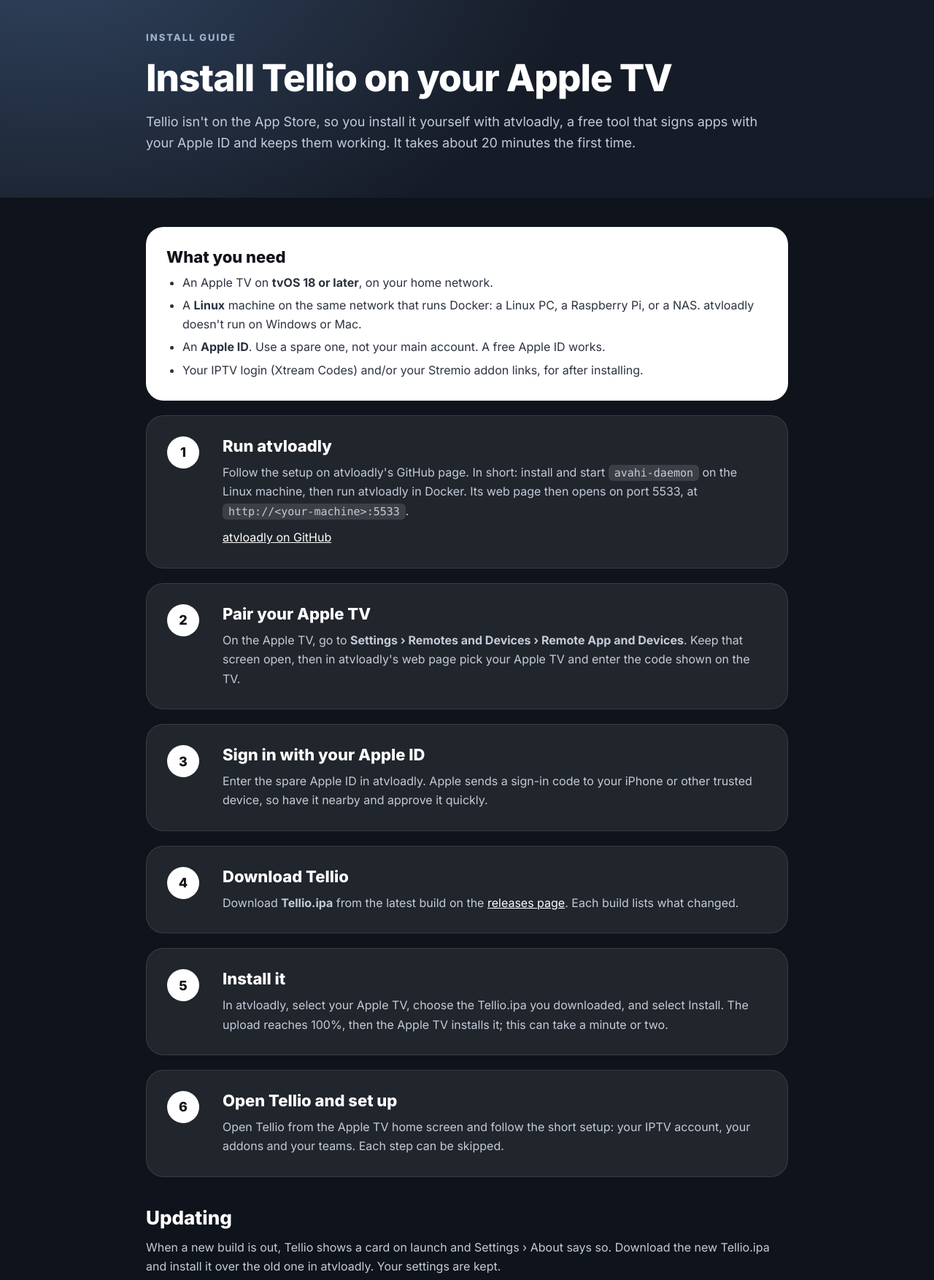
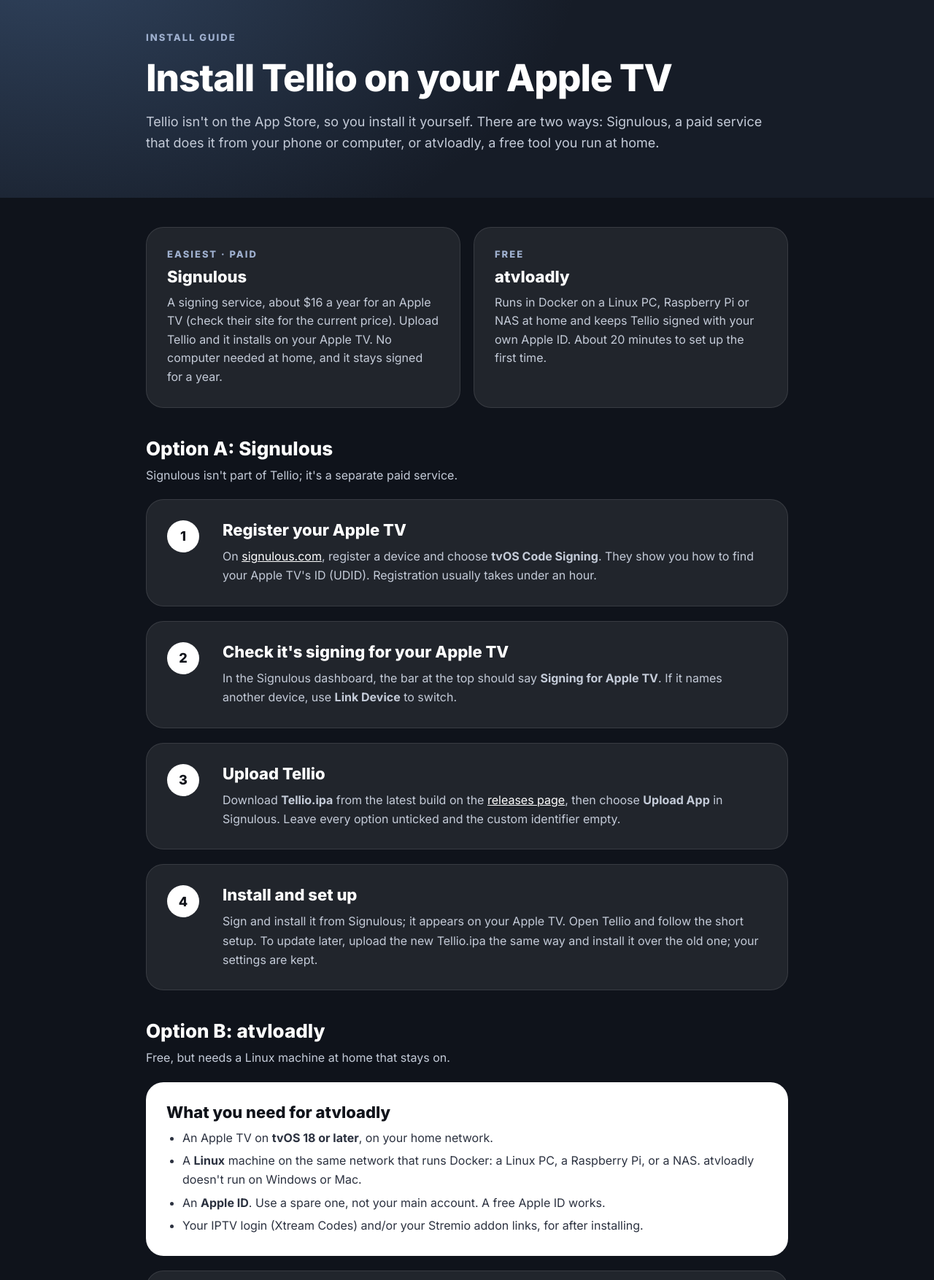
Before and after one commit to MS2620/streambox-site, a plain HTML site: page install.html in a window 1280 px wide. Shown: the part 84-1838 px from the top of the page at 73% size. Drawn offline with Linux system fonts and the light colour scheme.

Commit message:
Add Signulous as an easier way to install
The install guide now opens with a choice between Signulous (paid, no
computer at home) and atvloadly (free, needs a Linux machine), with four
steps for Signulous followed by the existing atvloadly steps. The home
page's install steps, limitations and FAQ mention both.

```diff
--- a/install.html
+++ b/install.html
@@ -35,12 +35,48 @@ section{scroll-margin-top:20px}
     <div style="max-width:880px;margin:0 auto;padding:40px 24px 60px;display:flex;flex-direction:column;gap:16px">
       <span style="font-size:13px;font-weight:800;letter-spacing:2px;color:#9fb0cf">INSTALL GUIDE</span>
       <h1 style="margin:0;font-size:clamp(2rem, 4.5vw, 3.2rem);font-weight:800;letter-spacing:-0.02em">Install Tellio on your Apple TV</h1>
-      <p style="margin:0;font-size:18px;line-height:1.6;color:#c4cbd8">Tellio isn't on the App Store, so you install it yourself with atvloadly, a free tool that signs apps with your Apple ID and keeps them working. It takes about 20 minutes the first time.</p>
+      <p style="margin:0;font-size:18px;line-height:1.6;color:#c4cbd8">Tellio isn't on the App Store, so you install it yourself. There are two ways: Signulous, a paid service that does it from your phone or computer, or atvloadly, a free tool you run at home.</p>
     </div>
   </header>
   <main style="max-width:880px;margin:0 auto;padding:40px 24px 90px;display:flex;flex-direction:column;gap:20px">
+    <section style="display:grid;grid-template-columns:repeat(auto-fit, minmax(min(18rem, 100%), 1fr));gap:18px">
+      <div style="padding:28px;border-radius:24px;background:rgba(255,255,255,0.08);border:1px solid rgba(255,255,255,0.1);display:flex;flex-direction:column;gap:10px">
+        <span style="font-size:13px;font-weight:800;letter-spacing:2px;color:#9fb0cf">EASIEST · PAID</span>
+        <h2 style="margin:0;font-size:22px;font-weight:800">Signulous</h2>
+        <p style="margin:0;font-size:16px;line-height:1.6;color:#c4cbd8">A signing service, about $16 a year for an Apple TV (check their site for the current price). Upload Tellio and it installs on your Apple TV. No computer needed at home, and it stays signed for a year.</p>
+      </div>
+      <div style="padding:28px;border-radius:24px;background:rgba(255,255,255,0.08);border:1px solid rgba(255,255,255,0.1);display:flex;flex-direction:column;gap:10px">
+        <span style="font-size:13px;font-weight:800;letter-spacing:2px;color:#9fb0cf">FREE</span>
+        <h2 style="margin:0;font-size:22px;font-weight:800">atvloadly</h2>
+        <p style="margin:0;font-size:16px;line-height:1.6;color:#c4cbd8">Runs in Docker on a Linux PC, Raspberry Pi or NAS at home and keeps Tellio signed with your own Apple ID. About 20 minutes to set up the first time.</p>
+      </div>
+    </section>
+    <section style="display:flex;flex-direction:column;gap:8px;padding-top:20px">
+      <h2 style="margin:0;font-size:26px;font-weight:800">Option A: Signulous</h2>
+      <p style="margin:0;font-size:16px;line-height:1.65;color:#c4cbd8">Signulous isn't part of Tellio; it's a separate paid service.</p>
+    </section>
+    <section style="display:grid;grid-template-columns:56px 1fr;gap:20px;padding:28px;border-radius:24px;background:rgba(255,255,255,0.08);border:1px solid rgba(255,255,255,0.1)">
+      <span style="width:44px;height:44px;border-radius:50%;background:#ffffff;color:#10131a;font-weight:800;font-size:18px;display:flex;align-items:center;justify-content:center">1</span>
+      <div style="display:flex;flex-direction:column;gap:10px;min-width:0"><h2 style="margin:0;font-size:22px;font-weight:800">Register your Apple TV</h2><p style="margin:0;font-size:16px;line-height:1.65;color:#c4cbd8">On <a href="https://www.signulous.com">signulous.com</a>, register a device and choose <b>tvOS Code Signing</b>. They show you how to find your Apple TV's ID (UDID). Registration usually takes under an hour.</p></div>
+    </section>
+    <section style="display:grid;grid-template-columns:56px 1fr;gap:20px;padding:28px;border-radius:24px;background:rgba(255,255,255,0.08);border:1px solid rgba(255,255,255,0.1)">
+      <span style="width:44px;height:44px;border-radius:50%;background:#ffffff;color:#10131a;font-weight:800;font-size:18px;display:flex;align-items:center;justify-content:center">2</span>
+      <div style="display:flex;flex-direction:column;gap:10px;min-width:0"><h2 style="margin:0;font-size:22px;font-weight:800">Check it's signing for your Apple TV</h2><p style="margin:0;font-size:16px;line-height:1.65;color:#c4cbd8">In the Signulous dashboard, the bar at the top should say <b>Signing for Apple TV</b>. If it names another device, use <b>Link Device</b> to switch.</p></div>
+    </section>
+    <section style="display:grid;grid-template-columns:56px 1fr;gap:20px;padding:28px;border-radius:24px;background:rgba(255,255,255,0.08);border:1px solid rgba(255,255,255,0.1)">
+      <span style="width:44px;height:44px;border-radius:50%;background:#ffffff;color:#10131a;font-weight:800;font-size:18px;display:flex;align-items:center;justify-content:center">3</span>
+      <div style="display:flex;flex-direction:column;gap:10px;min-width:0"><h2 style="margin:0;font-size:22px;font-weight:800">Upload Tellio</h2><p style="margin:0;font-size:16px;line-height:1.65;color:#c4cbd8">Download <b>Tellio.ipa</b> from the latest build on the <a href="https://github.com/MS2620/tellio/releases">releases page</a>, then choose <b>Upload App</b> in Signulous. Leave every option unticked and the custom identifier empty.</p></div>
+    </section>
+    <section style="display:grid;grid-template-columns:56px 1fr;gap:20px;padding:28px;border-radius:24px;background:rgba(255,255,255,0.08);border:1px solid rgba(255,255,255,0.1)">
+      <span style="width:44px;height:44px;border-radius:50%;background:#ffffff;color:#10131a;font-weight:800;font-size:18px;display:flex;align-items:center;justify-content:center">4</span>
+      <div style="display:flex;flex-direction:column;gap:10px;min-width:0"><h2 style="margin:0;font-size:22px;font-weight:800">Install and set up</h2><p style="margin:0;font-size:16px;line-height:1.65;color:#c4cbd8">Sign and install it from Signulous; it appears on your Apple TV. Open Tellio and follow the short setup. To update later, upload the new Tellio.ipa the same way and install it over the old one; your settings are kept.</p></div>
+    </section>
+    <section style="display:flex;flex-direction:column;gap:8px;padding-top:20px">
+      <h2 style="margin:0;font-size:26px;font-weight:800">Option B: atvloadly</h2>
+      <p style="margin:0;font-size:16px;line-height:1.65;color:#c4cbd8">Free, but needs a Linux machine at home that stays on.</p>
+    </section>
     <section style="padding:28px;border-radius:24px;background:#ffffff;color:#10131a;display:flex;flex-direction:column;gap:10px">
-      <h2 style="margin:0;font-size:22px;font-weight:800">What you need</h2>
+      <h2 style="margin:0;font-size:22px;font-weight:800">What you need for atvloadly</h2>
       <ul style="margin:0;padding-left:22px;display:flex;flex-direction:column;gap:6px;font-size:16px;line-height:1.6;color:#2c3240">
         <li>An Apple TV on <b>tvOS 18 or later</b>, on your home network.</li>
         <li>A <b>Linux</b> machine on the same network that runs Docker: a Linux PC, a Raspberry Pi, or a NAS. atvloadly doesn't run on Windows or Mac.</li>
@@ -74,16 +110,16 @@ section{scroll-margin-top:20px}
     </section>
     <section style="display:flex;flex-direction:column;gap:12px;padding-top:20px">
       <h2 style="margin:0;font-size:26px;font-weight:800">Updating</h2>
-      <p style="margin:0;font-size:16px;line-height:1.65;color:#c4cbd8">When a new build is out, Tellio shows a card on launch and Settings › About says so. Download the new Tellio.ipa and install it over the old one in atvloadly. Your settings are kept.</p>
+      <p style="margin:0;font-size:16px;line-height:1.65;color:#c4cbd8">When a new build is out, Tellio shows a card on launch and Settings › About says so. Download the new Tellio.ipa and install it over the old one, in atvloadly or Signulous. Your settings are kept.</p>
       <h2 style="margin:20px 0 0;font-size:26px;font-weight:800">Good to know</h2>
-      <ul style="margin:0;padding-left:22px;display:flex;flex-direction:column;gap:6px"><li style="font-size:16px;line-height:1.6;color:#c4cbd8">atvloadly re-signs Tellio automatically, so it keeps working. Leave the Linux machine running.</li><li style="font-size:16px;line-height:1.6;color:#c4cbd8">A free Apple ID can have <b>3</b> sideloaded apps working at once, and register 10 a week.</li><li style="font-size:16px;line-height:1.6;color:#c4cbd8">After a tvOS update you may need to pair the Apple TV with atvloadly again.</li><li style="font-size:16px;line-height:1.6;color:#c4cbd8">To move to another Apple TV, use Settings › Backup &amp; restore if you run a backup server.</li></ul>
+      <ul style="margin:0;padding-left:22px;display:flex;flex-direction:column;gap:6px"><li style="font-size:16px;line-height:1.6;color:#c4cbd8">With atvloadly: it re-signs Tellio automatically, so it keeps working. Leave the Linux machine running.</li><li style="font-size:16px;line-height:1.6;color:#c4cbd8">A free Apple ID can have <b>3</b> sideloaded apps working at once, and register 10 a week.</li><li style="font-size:16px;line-height:1.6;color:#c4cbd8">After a tvOS update you may need to pair the Apple TV with atvloadly again.</li><li style="font-size:16px;line-height:1.6;color:#c4cbd8">To move to another Apple TV, use Settings › Backup &amp; restore if you run a backup server.</li></ul>
     </section>
     <section style="display:flex;flex-direction:column;gap:12px;padding-top:20px">
       <h2 style="margin:0;font-size:26px;font-weight:800">Troubleshooting</h2>
       <div style="padding:22px 26px;border-radius:20px;background:rgba(255,255,255,0.08);border:1px solid rgba(255,255,255,0.1)"><h3 style="margin:0 0 6px;font-size:18px;font-weight:700">The install stays at 100%</h3><p style="margin:0;font-size:16px;line-height:1.6;color:#c4cbd8">Wait two minutes, then check the Apple TV home screen. If it hasn't appeared, wake the Apple TV and install again. If it still sticks, delete Tellio from the Apple TV first.</p></div>
       <div style="padding:22px 26px;border-radius:20px;background:rgba(255,255,255,0.08);border:1px solid rgba(255,255,255,0.1)"><h3 style="margin:0 0 6px;font-size:18px;font-weight:700">atvloadly can't find my Apple TV</h3><p style="margin:0;font-size:16px;line-height:1.6;color:#c4cbd8">Make sure both are on the same network and the Apple TV is on the Remote App and Devices screen. atvloadly's page has more tips.</p></div>
       <div style="padding:22px 26px;border-radius:20px;background:rgba(255,255,255,0.08);border:1px solid rgba(255,255,255,0.1)"><h3 style="margin:0 0 6px;font-size:18px;font-weight:700">Apple ID sign-in fails</h3><p style="margin:0;font-size:16px;line-height:1.6;color:#c4cbd8">Approve the code on your trusted device quickly. Apple sometimes blocks new sign-ins; trying again later or using another spare Apple ID usually helps.</p></div>
-      <div style="padding:22px 26px;border-radius:20px;background:rgba(255,255,255,0.08);border:1px solid rgba(255,255,255,0.1)"><h3 style="margin:0 0 6px;font-size:18px;font-weight:700">The Top Shelf is blank</h3><p style="margin:0;font-size:16px;line-height:1.6;color:#c4cbd8">Delete Tellio and install it again; the Top Shelf part needs a clean install.</p></div>
+      <div style="padding:22px 26px;border-radius:20px;background:rgba(255,255,255,0.08);border:1px solid rgba(255,255,255,0.1)"><h3 style="margin:0 0 6px;font-size:18px;font-weight:700">The Top Shelf is blank</h3><p style="margin:0;font-size:16px;line-height:1.6;color:#c4cbd8">Delete Tellio and install it again; the Top Shelf part needs a clean install. With Signulous, make sure Install as duplicate app was left unticked.</p></div>
       <div style="padding:22px 26px;border-radius:20px;background:rgba(255,255,255,0.08);border:1px solid rgba(255,255,255,0.1)"><h3 style="margin:0 0 6px;font-size:18px;font-weight:700">Something else</h3><p style="margin:0;font-size:16px;line-height:1.6;color:#c4cbd8">Use Settings › About › Send feedback on the Apple TV, or <a href="https://github.com/MS2620/tellio/issues">open an issue on GitHub</a>.</p></div>
     </section>
   </main>
```
Also changed, not shown: index.html (+4 -4 lines).
